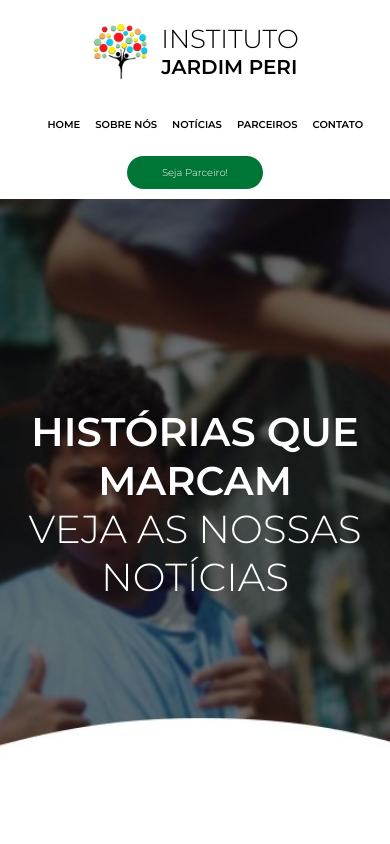
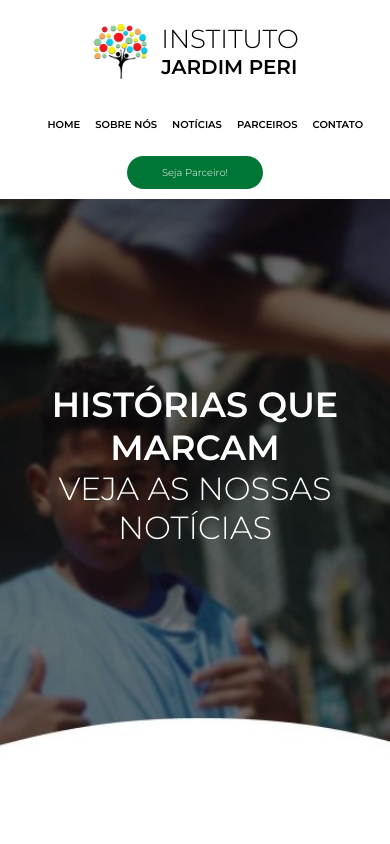
Before and after one commit to C4rlosed/ProjectIJP, a React (Create React App) app: page /Noticias in a window 390 px wide. Shown: the top 844 px of the page. Built offline with nearby package versions, Linux system fonts and the light colour scheme.

Commit message:
At. Ajustes na responsividade Noticia e Sobre

```diff
--- a/src/Noticias/noticia.css
+++ b/src/Noticias/noticia.css
@@ -136,6 +136,19 @@
             bottom: 200px;
             font-size: 13px;
         }
+        .noticias-banner>h1{
+            margin: 0;
+            font-size: 35px;
+        }
+        .noticias-banner>p{
+            font-size: 32px;
+            margin: 0;
+        }
+        .noticias-banner{
+            margin-bottom: 30%;
+            color: #ffffff;
+            text-align: center;
+        }
     }
     @media (max-width:770px) {
         .noticia-conteudo>div>img{
--- a/src/Sobre/sobre.css
+++ b/src/Sobre/sobre.css
@@ -150,7 +150,15 @@
             order: -1;
         }
         .sobre-banner {
-            padding-top: 20%;
+            padding-top: 30%;
+        }
+        .sobre-banner>h1 {
+            font-size: 40px;
+            margin: 0;
+        }
+        .sobre-banner>p {
+            font-size: 28px;
+            margin: 0;
         }
     }
 }
```
